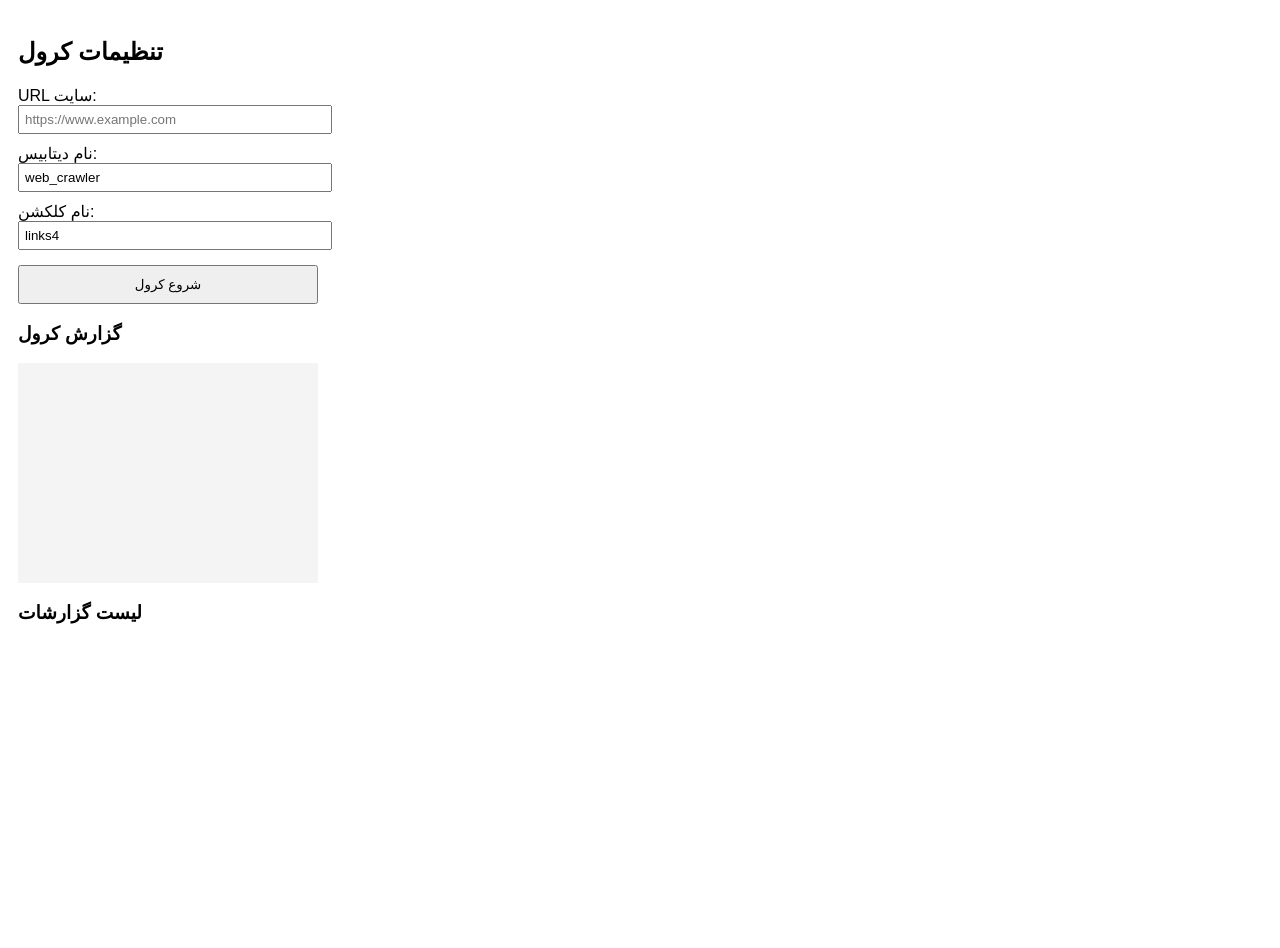
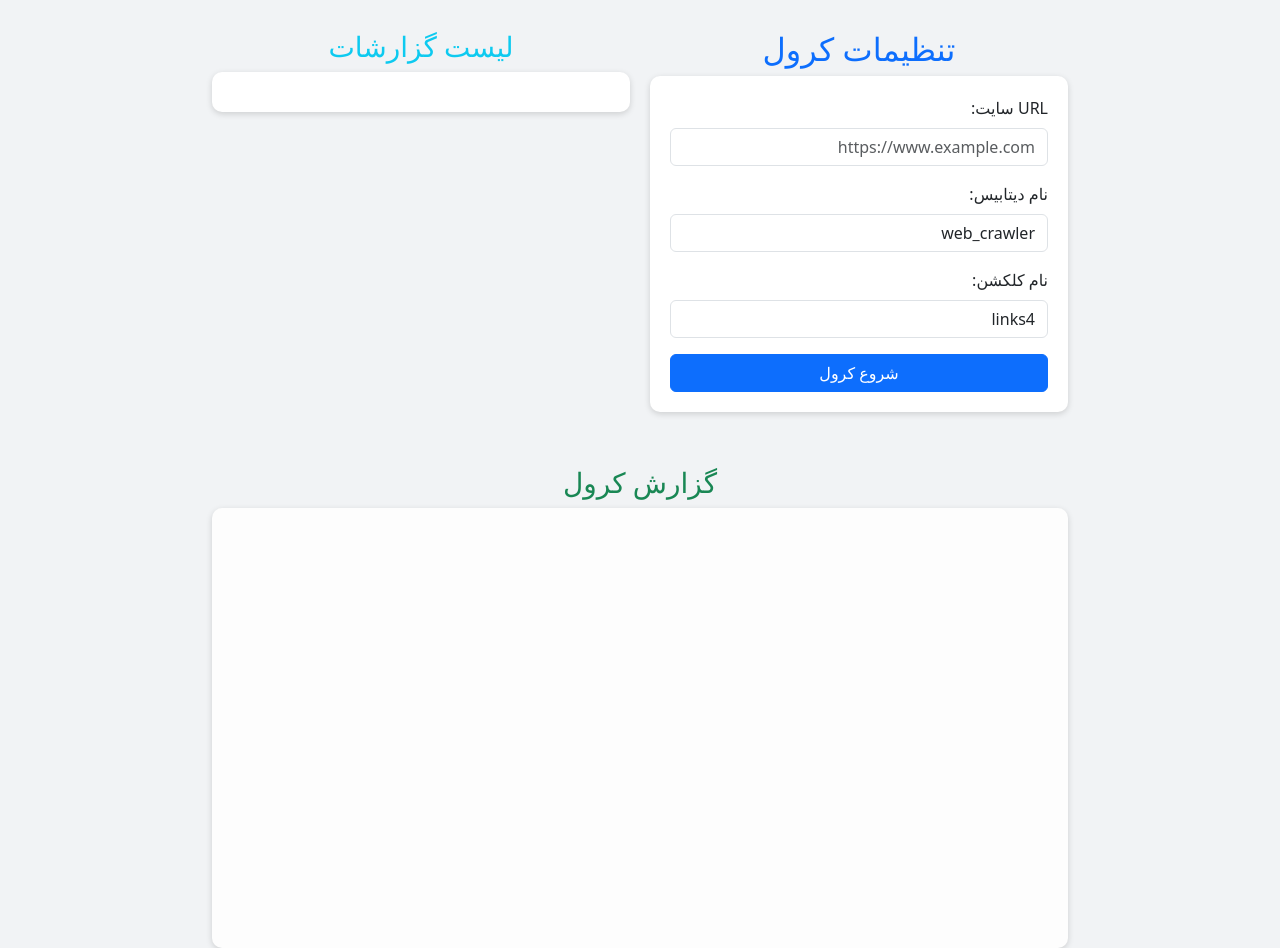
Before and after one commit to MMShakerian/webcrawler, a browser extension: page ex/index.html in a window 1280 px wide. Before the commit the page ends 800 px from the top, so only its background shows below. Drawn offline with nearby package versions, Linux system fonts and the light colour scheme; no server answers.

Commit message:
update design

```diff
--- a/ex/index.html
+++ b/ex/index.html
@@ -1,40 +1,62 @@
 <!DOCTYPE html>
-<html>
+<html lang="fa">
 <head>
     <meta charset="utf-8">
+    <meta name="viewport" content="width=device-width, initial-scale=1">
     <title>Web Crawler Controller</title>
+    <link href="https://cdn.jsdelivr.net/npm/bootstrap@5.3.0/dist/css/bootstrap.min.css" rel="stylesheet">
     <style>
-        body { font-family: Arial, sans-serif; width: 300px; padding: 10px; }
-        label { display: block; margin-top: 10px; }
-        input { width: 100%; padding: 5px; }
-        button { margin-top: 15px; padding: 10px; width: 100%; }
-        pre { background-color: #f4f4f4; padding: 10px; margin-top: 10px; height: 200px; overflow: auto; }
-        ul { list-style-type: none; padding: 0; }
-        li { cursor: pointer; padding: 5px; background-color: #f4f4f4; margin-top: 5px; }
-        li:hover { background-color: #ddd; }
+        body { direction: rtl; background-color: #f1f3f5; }
+        .container { max-width: 900px; margin-top: 30px; display: flex; justify-content: space-between; }
+        .form-control { margin-bottom: 12px; }
+        .form-box, .report-box, .list-box { background-color: #ffffff; padding: 20px; border-radius: 10px; box-shadow: 0 2px 6px rgba(0, 0, 0, 0.15); }
+        .report-box { background-color: #fdfdfd; }
+        .list-group-item { cursor: pointer; transition: background 0.25s; }
+        .list-group-item:hover { background-color: #f8f9fa; }
+        .list-group-item.active { background-color: #007bff; color: #fff; }
+        .list-group-item.active:hover { background-color: #0056b3; }
+        .column { flex: 1; margin: 0 10px; }
     </style>
 </head>
 <body>
-    <h2>تنظیمات کرول</h2>
-    <form id="crawlForm">
-        <label for="url">URL سایت:</label>
-        <input type="text" id="url" name="url" placeholder="https://www.example.com" required>
+    <div class="container">
+        <div class="column">
+            <h2 class="text-center text-primary">تنظیمات کرول</h2>
+            <form id="crawlForm" class="form-box">
+                <div class="mb-3">
+                    <label for="url" class="form-label">URL سایت:</label>
+                    <input type="text" class="form-control" id="url" name="url" placeholder="https://www.example.com" required>
+                </div>
+                <div class="mb-3">
+                    <label for="dbName" class="form-label">نام دیتابیس:</label>
+                    <input type="text" class="form-control" id="dbName" name="dbName" value="web_crawler" required>
+                </div>
+                <div class="mb-3">
+                    <label for="collectionName" class="form-label">نام کلکشن:</label>
+                    <input type="text" class="form-control" id="collectionName" name="collectionName" value="links4" required>
+                </div>
+                <button type="submit" class="btn btn-primary w-100">شروع کرول</button>
+            </form>
+        </div>
 
-        <label for="dbName">نام دیتابیس:</label>
-        <input type="text" id="dbName" name="dbName" value="web_crawler" required>
+        <div class="column">
+            <h3 class="text-center text-info">لیست گزارشات</h3>
+            <div class="list-box">
+                <ul id="reportList" class="list-group"></ul>
+            </div>
+        </div>
+    </div>
 
-        <label for="collectionName">نام کلکشن:</label>
-        <input type="text" id="collectionName" name="collectionName" value="links4" required>
-
-        <button type="submit">شروع کرول</button>
-    </form>
-
-    <h3>گزارش کرول</h3>
-    <pre id="output"></pre>
-
-    <h3>لیست گزارشات</h3>
-    <ul id="reportList"></ul>
+    <div class="container">
+        <div class="column">
+            <h3 class="mt-4 text-center text-success">گزارش کرول</h3>
+            <div class="report-box">
+                <pre id="output" class="mb-0" style="height: 400px; overflow:auto;"></pre>
+            </div>
+        </div>
+    </div>
 
     <script src="popup.js"></script>
+    <script src="https://cdn.jsdelivr.net/npm/bootstrap@5.3.0/dist/js/bootstrap.bundle.min.js"></script>
 </body>
 </html>
--- a/ex/popup.js
+++ b/ex/popup.js
@@ -44,8 +44,15 @@ function fetchReportList() {
             reportList.innerHTML = '';
             data.reports.forEach(report => {
                 const listItem = document.createElement('li');
+                listItem.className = 'list-group-item';
                 listItem.textContent = report;
-                listItem.addEventListener('click', () => fetchReport(report));
+                listItem.addEventListener('click', () => {
+                    fetchReport(report);
+                    // حذف کلاس active از آیتم‌های دیگر
+                    document.querySelectorAll('.list-group-item').forEach(item => item.classList.remove('active'));
+                    // اضافه کردن کلاس active به آیتم انتخابی
+                    listItem.classList.add('active');
+                });
                 reportList.appendChild(listItem);
             });
         })
```
Also changed, not shown: webcrawler/reports/report_2025-03-06T14-12-51.txt (added, +18 -0 lines), webcrawler/spiders/latest_report.txt (deleted, +0 -18 lines), webcrawler/latest_report.txt (deleted), webcrawler/reports/report_2025-03-06T10-42-53-123Z.txt (added), 1 other file.
